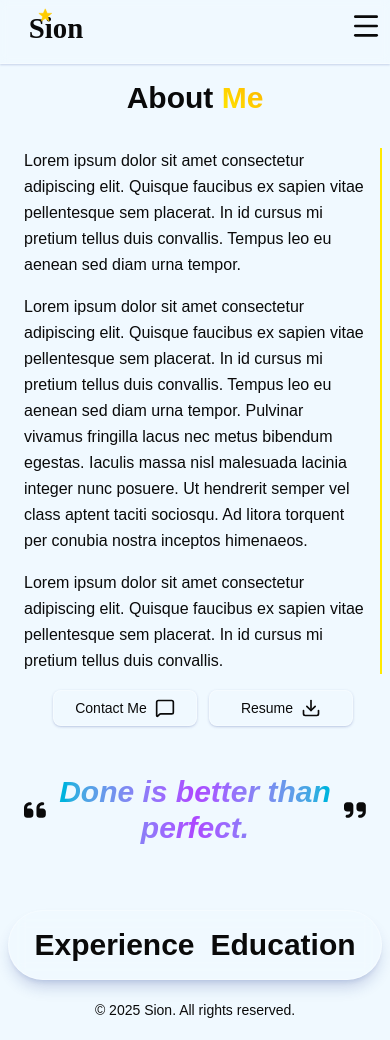
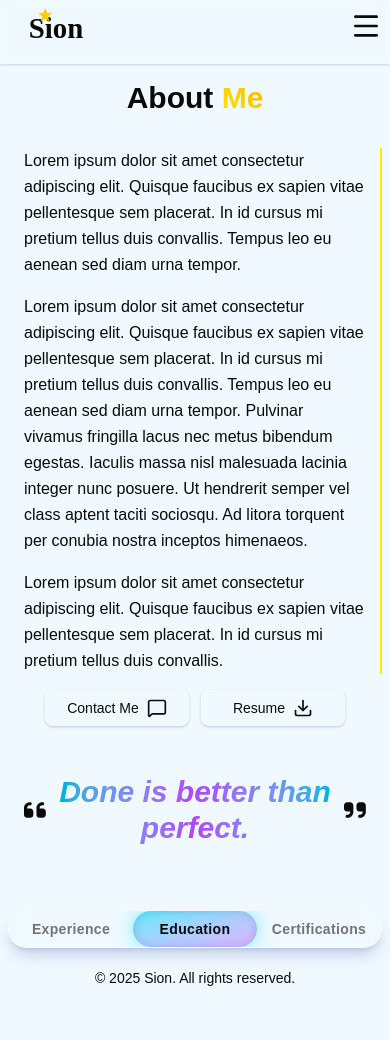
Before and after one commit to Sionparadox/Portfolio, a Next.js app: page /about in a window 390 px wide. After the commit the page ends 1008 px from the top, so only its background shows below. Built offline with nearby package versions, Linux system fonts and the light colour scheme; a web font is replaced by a local one.

Commit message:
[feat] 타임라인 선택을 위한 라디오 버튼 추가 및 모바일 레이아웃 수정

```diff
--- a/app/global.css
+++ b/app/global.css
@@ -99,6 +99,7 @@
   --color-muted-foreground: var(--muted-foreground);
   --color-accent: var(--accent);
   --color-accent-foreground: var(--accent-foreground);
+  --color-neon: var(--neon);
   --color-destructive: var(--destructive);
   --color-border: var(--border);
   --color-input: var(--input);
@@ -128,6 +129,7 @@
   --accent: oklch(0.97 0 0);
   --accent-foreground: oklch(0.205 0 0);
   --destructive: oklch(0.577 0.245 27.325);
+  --neon: oklch(0.865 0.127 207.078);
   --border: oklch(0.85 0.02 260);
   --input: oklch(0.85 0.02 260);
   --strong: oklch(0.3837 0.0179 254.74);
@@ -157,6 +159,7 @@
   --accent: oklch(0.269 0 0);
   --accent-foreground: oklch(0.985 0 0);
   --destructive: oklch(0.704 0.191 22.216);
+  --neon: oklch(0.715 0.143 215.221);
   --border: oklch(1 0 0 / 10%);
   --input: oklch(1 0 0 / 15%);
   --strong: oklch(0.3837 0.0179 254.74);
--- /dev/null
+++ b/components/molecules/ExperienceRadio.tsx
@@ -0,0 +1,67 @@
+'use client';
+
+import { ExperienceRadioType } from '@/types/radioGroup';
+import { cn } from '@/lib/utils';
+
+type ExperienceRadioProps = {
+  value: ExperienceRadioType;
+  onChange: (value: ExperienceRadioType) => void;
+};
+
+const gliderStyle = {
+  experience: 'translate-x-0',
+  education: 'translate-x-[100%]',
+  certifications: 'translate-x-[200%]',
+};
+
+const options: ExperienceRadioType[] = [
+  'experience',
+  'education',
+  'certifications',
+];
+
+const ExperienceRadio = ({ value, onChange }: ExperienceRadioProps) => {
+  return (
+    <div
+      className='bg-glass-background shadow-glass-shadow border-glass-border text-muted-foreground relative flex w-full max-w-3xl overflow-hidden rounded-3xl border text-sm font-semibold shadow-lg backdrop-blur-sm sm:text-lg'
+      role='radiogroup'
+      aria-label='Experience type selection'
+    >
+      {options.map((optionValue) => (
+        <div key={optionValue} className='flex w-1/3 shrink-0'>
+          <input
+            type='radio'
+            id={optionValue}
+            name='experience-radio'
+            className='hidden'
+            checked={value === optionValue}
+            onChange={() => onChange(optionValue)}
+            aria-checked={value === optionValue}
+          />
+          <label
+            htmlFor={optionValue}
+            className={cn(
+              'relative z-2 flex w-full cursor-pointer items-center justify-center px-4 py-2 tracking-wide capitalize transition-colors duration-300',
+              value === optionValue && 'text-foreground'
+            )}
+          >
+            {optionValue}
+          </label>
+        </div>
+      ))}
+      <div
+        className={cn(
+          'gradient-neon-bg absolute top-0 bottom-0 z-1 w-1/3 rounded-3xl transition-transform duration-600',
+          gliderStyle[value]
+        )}
+        style={{
+          transitionTimingFunction: 'cubic-bezier(0.37, 1.95, 0.66, 0.56)',
+          boxShadow:
+            '0 0 10px var(--glass-shadow) inset, 0 0 18px color-mix(in oklch, var(--neon) 80%, transparent)',
+        }}
+      />
+    </div>
+  );
+};
+
+export default ExperienceRadio;
--- a/components/templates/AboutSection.tsx
+++ b/components/templates/AboutSection.tsx
@@ -31,7 +31,7 @@ const AboutSection = () => {
             pretium tellus duis convallis.
           </p>
         </div>
-        <div className='mt-auto flex flex-wrap justify-center gap-3 pl-4 md:justify-start'>
+        <div className='mt-auto flex flex-wrap justify-center gap-3 md:justify-start md:pl-4'>
           <LinkIconButton href='/contact' icon={MessageSquare} className='w-36'>
             Contact Me
           </LinkIconButton>
--- a/components/templates/ExperienceSection.tsx
+++ b/components/templates/ExperienceSection.tsx
@@ -1,10 +1,16 @@
+'use client';
+
+import ExperienceRadio from '@/components/molecules/ExperienceRadio';
+import { ExperienceRadioType } from '@/types/radioGroup';
+import { useState } from 'react';
+
 const ExperienceSection = () => {
+  const [selectedValue, setSelectedValue] =
+    useState<ExperienceRadioType>('education');
+
   return (
-    <div className='flex w-full flex-col justify-center gap-8 pt-4'>
-      <div className='bg-glass-background border-glass-border shadow-glass-shadow flex items-center justify-center gap-4 rounded-full border p-4 shadow-lg backdrop-blur-sm'>
-        <h2 className='text-3xl font-bold'> Experience </h2>
-        <h2 className='text-3xl font-bold'> Education </h2>
-      </div>
+    <div className='flex w-full flex-col items-center justify-center gap-8 pt-4'>
+      <ExperienceRadio value={selectedValue} onChange={setSelectedValue} />
     </div>
   );
 };
--- /dev/null
+++ b/types/radioGroup.ts
@@ -0,0 +1 @@
+export type ExperienceRadioType = 'experience' | 'education' | 'certifications';
```
